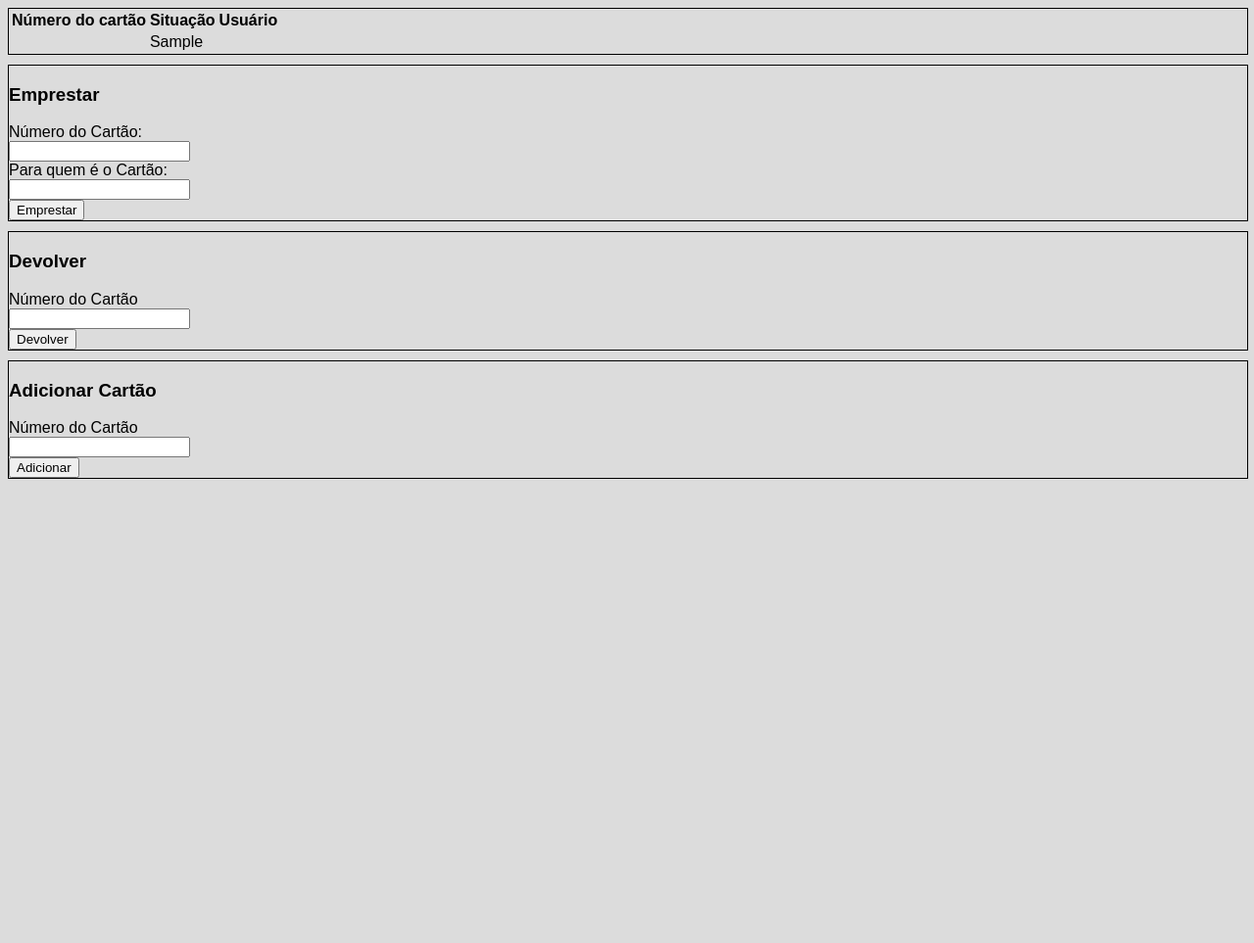
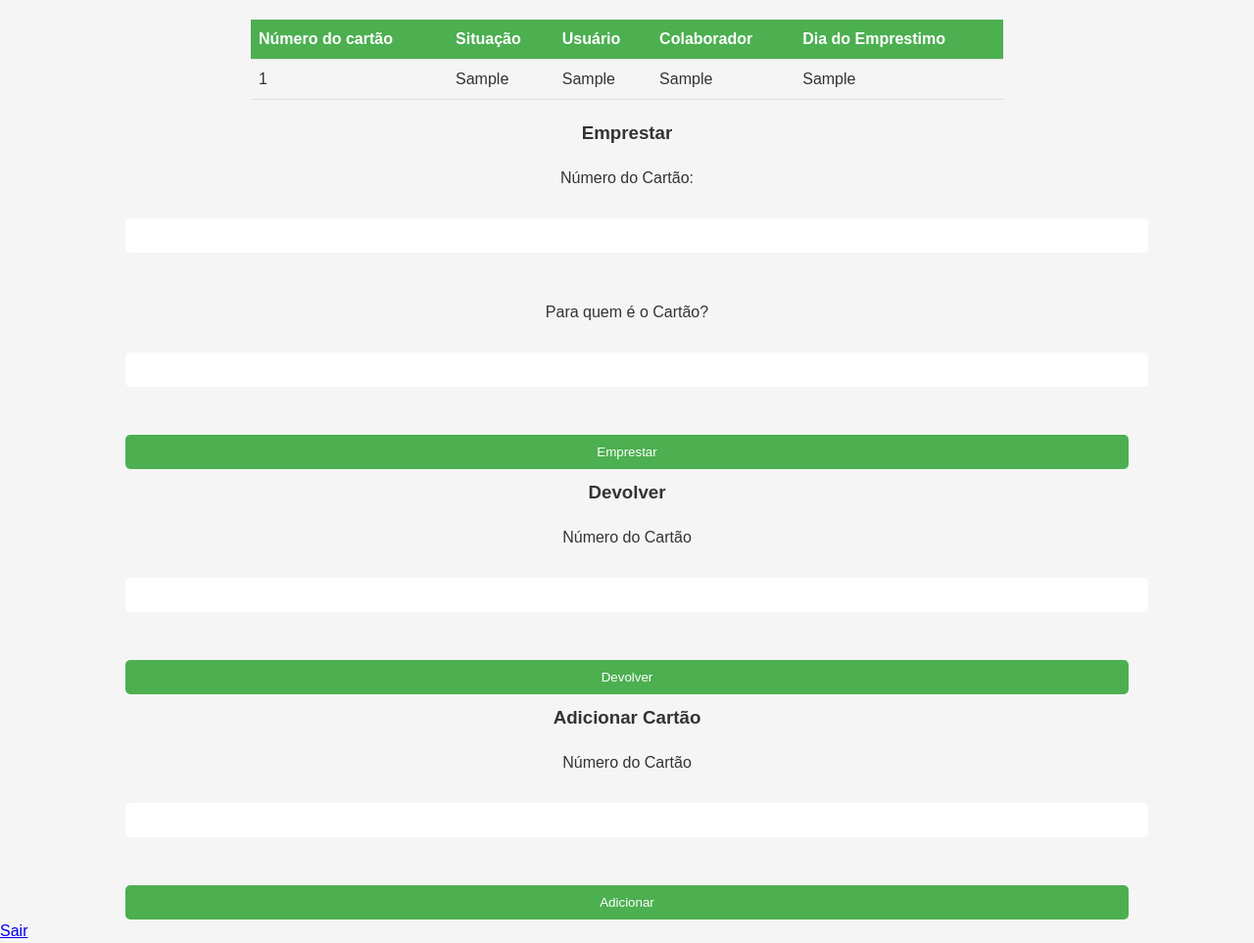
Before and after one commit to MrPaivas/Emprestimo_de_cartoes, a Flask app: page /home in a window 1280 px wide. Shown: the whole page at 98% size. Before the commit the page ends 489 px from the top, so only its background shows below. Run offline with Flask 2, Linux system fonts and the light colour scheme; the visitor is signed in with stand-in values (Sample User, id 1); tables that the repository leaves empty hold one stand-in row (values such as "Sample post").

Commit message:
Add files via upload

```diff
--- a/static/style.css
+++ b/static/style.css
@@ -1,39 +1,113 @@
+@media only screen and (max-width: 768px) {
 
-body{
-    background-color: #DCDCDC;
-    font-family: Arial, sans-serif;
-}
-.cartoes{
-    border: 1px solid black;
-    position: relative;
+  /* Estilo para o formulário de login */
+  .login {
+    width: 80%;
+    margin: 0 auto;
+  }
+
+  /* Estilo para o formulário de empréstimo */
+  .emprest, .devolucao, .add_cartao {
+    width: 80%;
+    margin: 20px auto;
+  }
+
+  /* Estilo para a tabela de cartões */
+  .cartoes {
     width: 100%;
-    max-height: 522px;
-    overflow-y: auto;
+    overflow-x: scroll;
+    margin-bottom: 20px;
+  }
+
+  table {
+    width: 100%;
+  }
 }
 
-.emprest{
-    border: 1px solid black;
-    width: 100%;
-    height: auto;
-    position: relative;
-    margin-top: 10px;
-    margin-bottom: 10px;
+/* Estilo para telas maiores */
+@media only screen and (min-width: 769px) {
+
+  /* Estilo para o formulário de login */
+  .login {
+    width: 40%;
+    margin: 0 auto;
+  }
+
+  /* Estilo para o formulário de empréstimo */
+ .emprest, .devolucao, .add_cartao {
+  margin: 0 auto;
+  width: 80%;
+  text-align: center;
 }
 
-.devolucao{
-    border: 1px solid black;
-    width: 100%;
-    height: auto;
-    position: relative;
-    margin-top: 10px;
-    margin-bottom: 10px;
+  /* Estilo para a tabela de cartões */
+  .cartoes {
+    width: 60%;
+    margin: 20px auto;
+  }
 }
 
-.add_cartao{
-    border: 1px solid black;
-    width: 100%;
-    height: auto;
-    position: relative;
-    margin-top: 10px;
-    margin-bottom: 10px;
+/* Estilo geral */
+body {
+  font-family: Arial, sans-serif;
+  font-size: 16px;
+  line-height: 1.5;
+  color: #333;
+  background-color: #f5f5f5;
+  margin: 0;
 }
+
+h3 {
+  margin: 10px 0;
+}
+
+form {
+  display: flex;
+  flex-direction: column;
+}
+
+label {
+  margin-top: 10px;
+}
+
+input[type="text"],
+input[type="password"],
+input[type="number"] {
+  width: 100%;
+  padding: 10px;
+  border: none;
+  border-radius: 5px;
+  margin-top: 5px;
+  margin-bottom: 15px;
+}
+
+button[type="submit"] {
+  background-color: #4CAF50;
+  color: #fff;
+  border: none;
+  border-radius: 5px;
+  padding: 10px;
+  cursor: pointer;
+  margin-top: 10px;
+}
+
+button[type="submit"]:hover {
+  background-color: #3e8e41;
+}
+
+table {
+  border-collapse: collapse;
+  width: 100%;
+  margin-bottom: 20px;
+}
+
+th, td {
+  padding: 8px;
+  text-align: left;
+  border-bottom: 1px solid #ddd;
+}
+
+th {
+  background-color: #4CAF50;
+  color: white;
+}
--- a/templates/index.html
+++ b/templates/index.html
@@ -14,14 +14,18 @@
                     <th>Número do cartão</th>
                     <th>Situação</th>
                     <th>Usuário</th>
+                    <th>Colaborador</th>
+                    <th>Dia do Emprestimo</th>
                 </tr>
             </thead>
             <tbody>
                 {% for cartao in cartoes %}
                 <tr>
-                    <td>{{cartao.numero}}</td>
+                    <td>{{cartao.idcartoes}}</td>
                     <td>{{cartao.situacao}}</td>
-                    <td>{{cartao.usuario}}</td>
+                    <td>{{cartao.usuarios}}</td>
+                    <td>{{cartao.colaborador}}</td>
+                    <td>{{cartao.dia}}</td>
                 </tr>
                 {%endfor%}
             </tbody>
@@ -32,21 +36,22 @@
         <form action="/emprestar" method="POST">
             <label>Número do Cartão:</label>
             <br>
-            <input type="number" name="numero">
+            <input type="number" name="numero" required>
             <br>
-            <label>Para quem é o Cartão:</label>
+            <label>Para quem é o Cartão?</label>
             <br>
-            <input type="text" name="usuario">
+            <input type="text" name="usuario" required>
             <br>
             <button type="submit">Emprestar</button>
         </form>
     </div>
     <div class="devolucao">
         <h3>Devolver</h3>
+
         <form action="/devolver" method="POST">
             <label>Número do Cartão</label>
             <br>
-            <input type="number" name="numero">
+            <input type="number" name="numero" required>
             <br>
             <button type="submit">Devolver</button>
         </form>
@@ -56,11 +61,12 @@
         <form action="/adicionar" method="POST">
             <label>Número do Cartão</label>
             <br>
-            <input type="number" name="numero">
+            <input type="number" name="numero" required>
             <br>
             <button type="submit">Adicionar</button>
         </form>
     </div>
+    <a href="/logout"> Sair </a>
 </body>
 
 </html>
```
Also changed, not shown: templates/login.html (added, +35 -0 lines).
